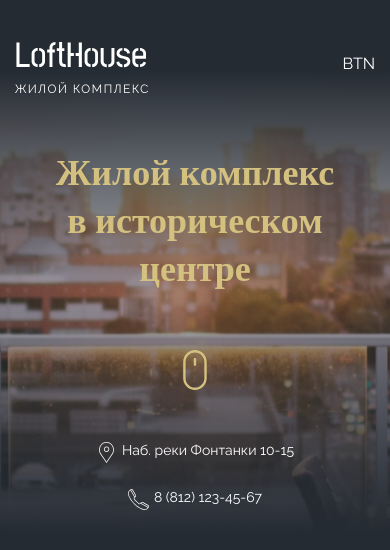
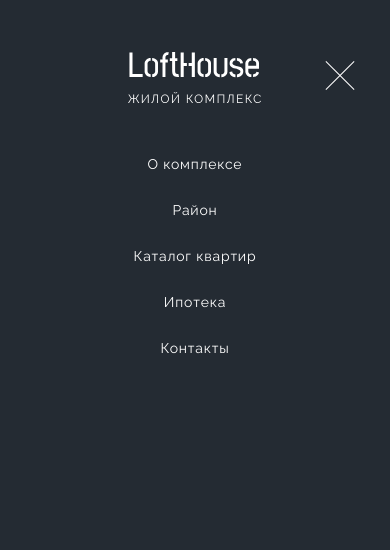
Before and after one commit to krawzow1/LoftHause, a plain HTML site: page index.html in a window 390 px wide. Drawn offline with nearby package versions, Linux system fonts and the light colour scheme.

Commit message:
сделан класс моб версии шапки

```diff
--- a/css/main.css
+++ b/css/main.css
@@ -133,12 +133,12 @@ a:hover {
   display: flex;
   flex-direction: column;
   justify-content: space-between;
+  padding-top: 30px;
+  padding-bottom: 74px;
   min-height: 840px;
   background: linear-gradient(180deg, #242B33 11.98%, rgba(45, 52, 60, 0.38) 51.04%, #242B33 92.19%), url(./../img/header/header-bg.jpg);
   background-position: center center;
   background-repeat: no-repeat;
-  padding-top: 30px;
-  padding-bottom: 74px;
 }
 @media screen and (max-width: 999px) {
   .header {
@@ -151,6 +151,36 @@ a:hover {
   display: flex;
   justify-content: space-between;
   align-items: center;
+}
+
+.header_top-row--mobile {
+  position: fixed;
+  background-color: #242B33;
+  top: 0;
+  width: 100%;
+  left: 0;
+  height: 100%;
+  z-index: 9;
+  justify-content: start;
+  display: flex;
+  flex-direction: column;
+  align-items: center;
+  row-gap: 50px;
+  padding-top: 40px;
+  padding-bottom: 40px;
+}
+.header_top-row--mobile .header_nav {
+  display: block;
+}
+.header_top-row--mobile .nav_list {
+  flex-direction: column;
+  align-items: center;
+  gap: 30px;
+}
+.header_top-row--mobile .header_nav-btn {
+  position: fixed;
+  top: 60px;
+  right: 30px;
 }
 
 .header_title {
@@ -212,6 +242,66 @@ a:hover {
 .nav_list {
   display: flex;
   column-gap: 40px;
+}
+
+/* Nav Icon */
+.nav-icon-btn {
+  --time: 0.1s;
+  --width: 40px;
+  --height: 30px;
+  --line-height: 1px;
+  --line-margin: 2;
+  --color: #fff;
+  height: var(--height);
+  width: var(--width);
+  display: flex;
+  justify-content: center;
+  align-items: center;
+}
+
+.nav-icon {
+  position: relative;
+  width: var(--width);
+  height: var(--line-height);
+  background-color: var(--color);
+}
+
+.nav-icon::before,
+.nav-icon::after {
+  content: "";
+  display: block;
+  position: absolute;
+  left: 0;
+  width: var(--width);
+  height: var(--line-height);
+  background-color: var(--color);
+  transition: transform var(--time) ease-in, top var(--time) linear var(--time);
+}
+
+.nav-icon::before {
+  top: calc(var(--line-height) * -8);
+}
+
+.nav-icon::after {
+  top: calc(var(--line-height) * 8);
+}
+
+.nav-icon.nav-icon--active {
+  background-color: transparent;
+}
+
+.nav-icon.nav-icon--active::before,
+.nav-icon.nav-icon--active::after {
+  top: 0;
+  transition: top var(--time) linear, transform var(--time) ease-in var(--time);
+}
+
+.nav-icon.nav-icon--active::before {
+  transform: rotate(45deg);
+}
+
+.nav-icon.nav-icon--active::after {
+  transform: rotate(-45deg);
 }
 
 .info {
--- a/index.html
+++ b/index.html
@@ -15,7 +15,7 @@
     <header class="header">
         <div class="header_top">
             <div class="container">
-                <div class="header_top-row">
+                <div class="header_top-row header_top-row--mobile">
 
                     <a href="#!">
                         <img src="./img/logo.svg" alt="LoftHouse">
@@ -34,7 +34,9 @@
                     </div>
 
                     <div class="header_nav-btn">
-                        BTN
+                        <div class="nav-icon-btn">
+                            <div class="nav-icon nav-icon--active"></div>
+                        </div>
                     </div>
                 </div>
             </div>
@@ -222,6 +224,7 @@
             </div>
         </div>
     </footer>
+    <script src="js/main.js"></script>
 </body>
 
 </html>
```
Also changed, not shown: js/main.js (added), 1 other file.
